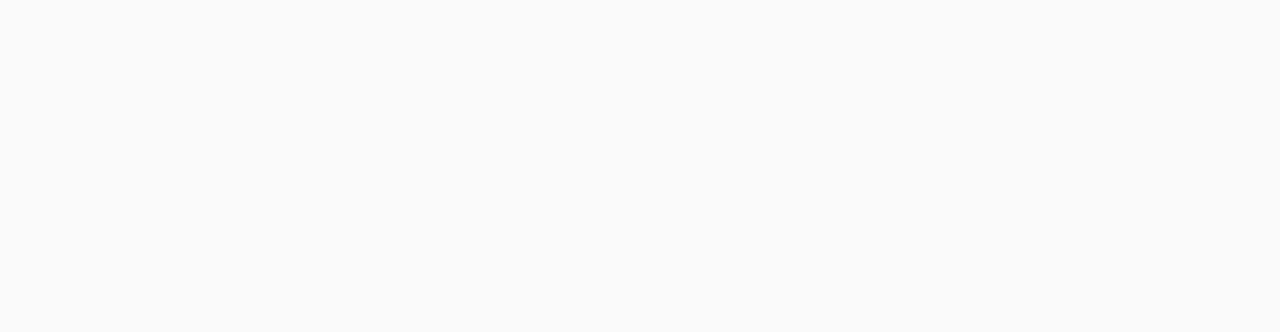
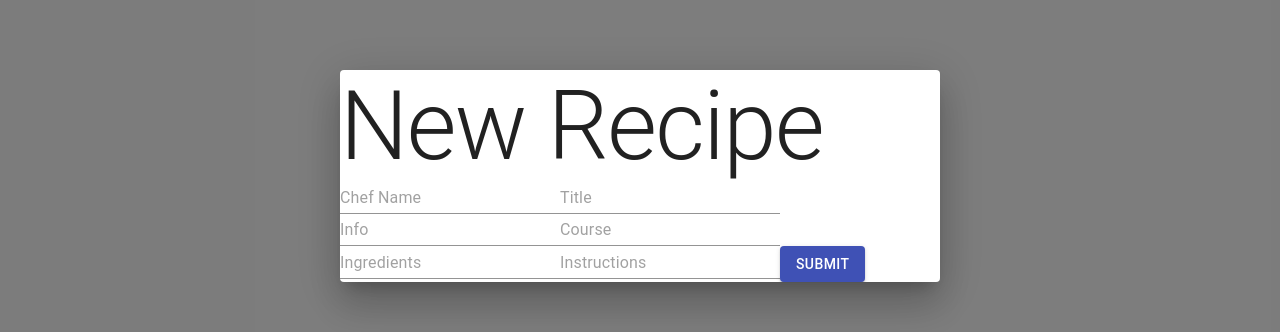
Before and after one commit to chefportfolio3/fe, a React (Create React App) app: page / in a window 1280 px wide. Shown: the part 224-556 px from the top of the page. Built offline with nearby package versions, Linux system fonts and the light colour scheme; no server answers.

Commit message:
added basic post

```diff
--- a/src/App.js
+++ b/src/App.js
@@ -8,6 +8,7 @@
 import Home from "./components/home";
 import PrivateRoute from "./components/PrivateRoute";
 import Navbar from "./components/navbar";
+import Post from "./components/post";
 function App() {
   const [token, setToken] = useState(window.localStorage.getItem('bwToken'))
   return (
@@ -21,6 +22,7 @@
             <>
               <Login setToken={setToken} />
               <Register setToken={setToken} props={props} />
+              <Post/>
             </>
           )}
         />
--- a/src/components/home.jsx
+++ b/src/components/home.jsx
@@ -7,10 +7,13 @@
     const [recipes, setRecipes] = useState([])
 
     useEffect(() => {
-        axios.get('/api/recipes')
-            .then(res => setRecipes(res.data))
+        fetchRecipe()
+    }, [])
 
-    }, [])
+    const fetchRecipe = async () => {
+        const res = await axios.get("/api/recipes")
+        setRecipes(res.data);
+    }
 
     return (
         <div>
--- a/src/components/post.jsx
+++ b/src/components/post.jsx
@@ -0,0 +1,97 @@
+import React, { useState } from "react";
+import { Dialog, Typography as Font, Input, Button } from "@material-ui/core";
+import axios from "axios";
+function Post() {
+  const [recipe, setRecipe] = useState({
+    chef_name: "",
+    recipe_title: "",
+    recipe_info: "",
+    recipe_photo: "",
+    meal_type: "",
+    ingredients: "",
+    instructions: "",
+    user_id: ""
+  });
+  const [open, setOpen] = useState(true);
+
+  const handleChange = ({ target: { name, value } }) => {
+    setRecipe({
+      ...recipe,
+      [name]: value
+    });
+  };
+
+  const handleSubmit = e => {
+    e.preventDefault();
+    sendRecipe();
+  };
+
+  const sendRecipe = async () => {
+    const res = await axios.post("/api/recipes", recipe);
+    console.log(res);
+  };
+
+  const handleClose = () => {
+    setOpen(false);
+  };
+  return (
+    <Dialog open={open} onClose={handleClose} className="PostForm">
+      <form onSubmit={handleSubmit}>
+        <Font variant="h1">New Recipe</Font>
+        <Input
+          placeholder="Chef Name"
+          onChange={handleChange}
+          name="chef_name"
+          required
+          type="text"
+          value={recipe.chef_name}
+        />
+        <Input
+          placeholder="Title"
+          onChange={handleChange}
+          name="recipe_title"
+          required
+          type="text"
+          value={recipe.recipe_title}
+        />
+        <Input
+          placeholder="Info"
+          onChange={handleChange}
+          name="recipe_info"
+          required
+          type="text"
+          value={recipe.recipe_info}
+        />
+        <Input
+          placeholder="Course"
+          onChange={handleChange}
+          name="meal_type"
+          required
+          type="text"
+          value={recipe.meal_type}
+        />
+        <Input
+          placeholder="Ingredients"
+          onChange={handleChange}
+          name="ingredients"
+          required
+          type="text"
+          value={recipe.ingredients}
+        />
+        <Input
+          placeholder="Instructions"
+          onChange={handleChange}
+          name="instructions"
+          required
+          type="text"
+          value={recipe.instructions}
+        />
+        <Button variant="contained" color="primary" type="submit">
+          Submit
+        </Button>
+      </form>
+    </Dialog>
+  );
+}
+
+export default Post;
```
